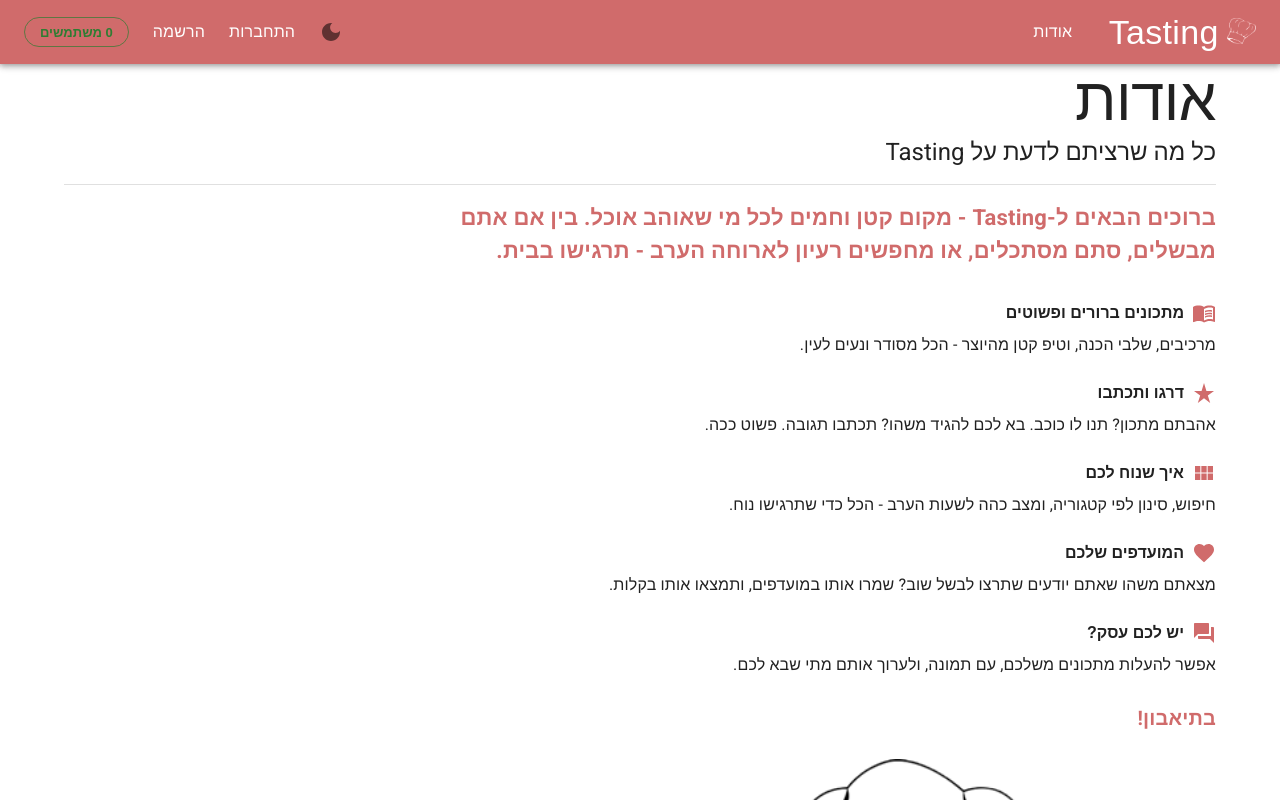
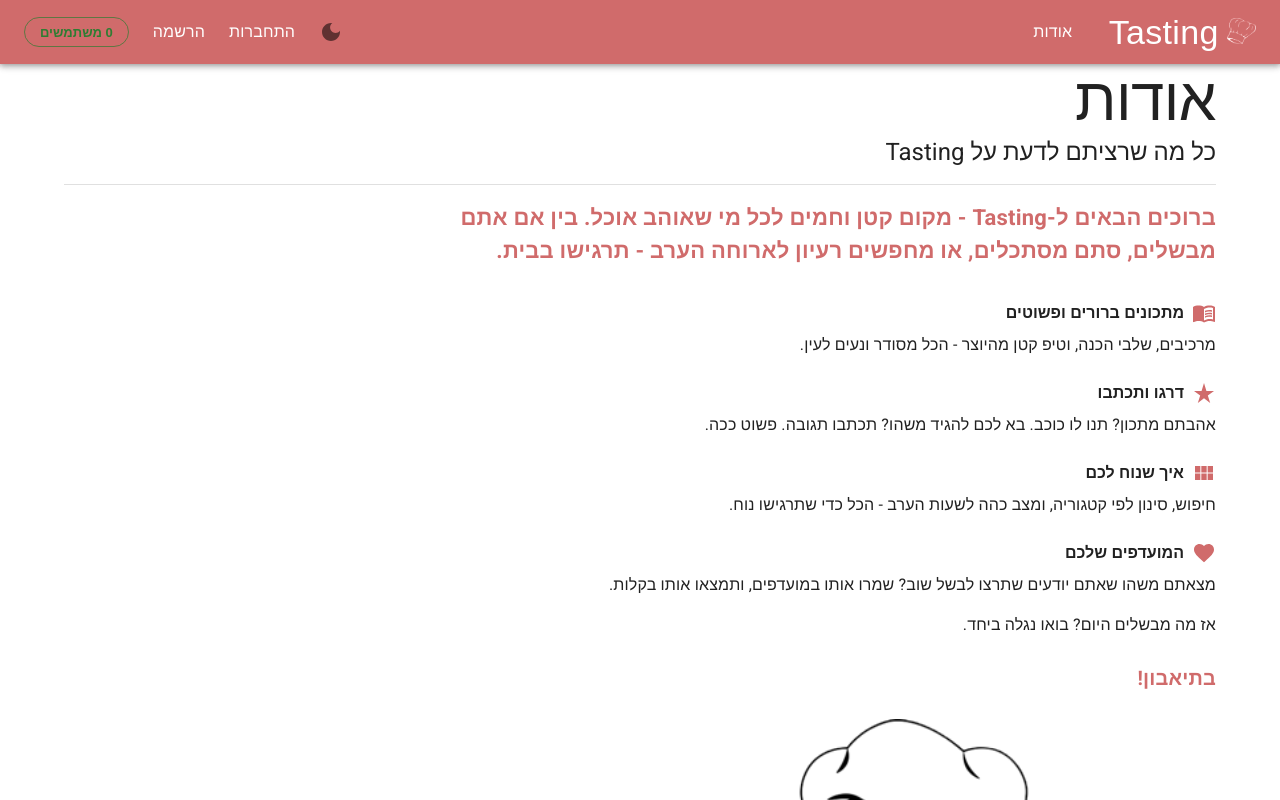
Before and after one commit to saragrazi/Tasting-Final-Project, a React (Create React App) app in the folder client/: page /about in a window 1280 px wide. Shown: the top 800 px of the page. Built offline with nearby package versions, Linux system fonts and the light colour scheme; no server answers.

Commit message:
Remove unrelated business pitch from About page
Replaced the "have a business? upload your own recipes" section
with a short, unrelated-to-business closing line before the sign-off.

```diff
--- a/client/src/pages/AboutPage.jsx
+++ b/client/src/pages/AboutPage.jsx
@@ -5,7 +5,6 @@
 import { Typography, Box } from "@mui/material";
 import MenuBookIcon from "@mui/icons-material/MenuBook";
 import StarRateIcon from "@mui/icons-material/StarRate";
-import ForumIcon from "@mui/icons-material/Forum";
 import ViewModuleIcon from "@mui/icons-material/ViewModule";
 import FavoriteIcon from "@mui/icons-material/Favorite";
 
@@ -59,11 +58,8 @@
             מצאתם משהו שאתם יודעים שתרצו לבשל שוב? שמרו אותו במועדפים, ותמצאו אותו בקלות.
           </Typography>
 
-          <SectionTitle icon={<ForumIcon sx={{ color: "#d06b6b" }} />}>
-            יש לכם עסק?
-          </SectionTitle>
-          <Typography align="right" paragraph>
-            אפשר להעלות מתכונים משלכם, עם תמונה, ולערוך אותם מתי שבא לכם.
+          <Typography align="right" paragraph sx={{ mt: 2 }}>
+            אז מה מבשלים היום? בואו נגלה ביחד.
           </Typography>
 
           <Typography className="welcome1" align="right" sx={{ mt: 2, fontWeight: "bold" }}>
```
